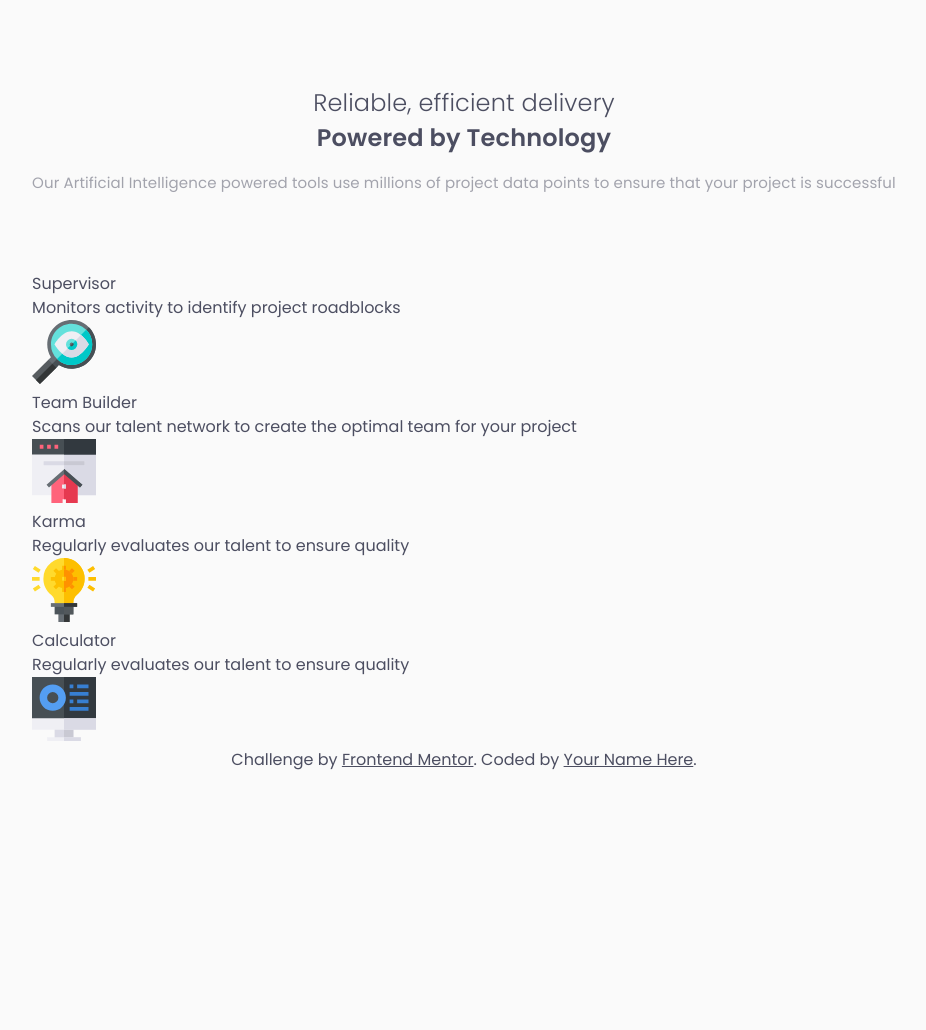
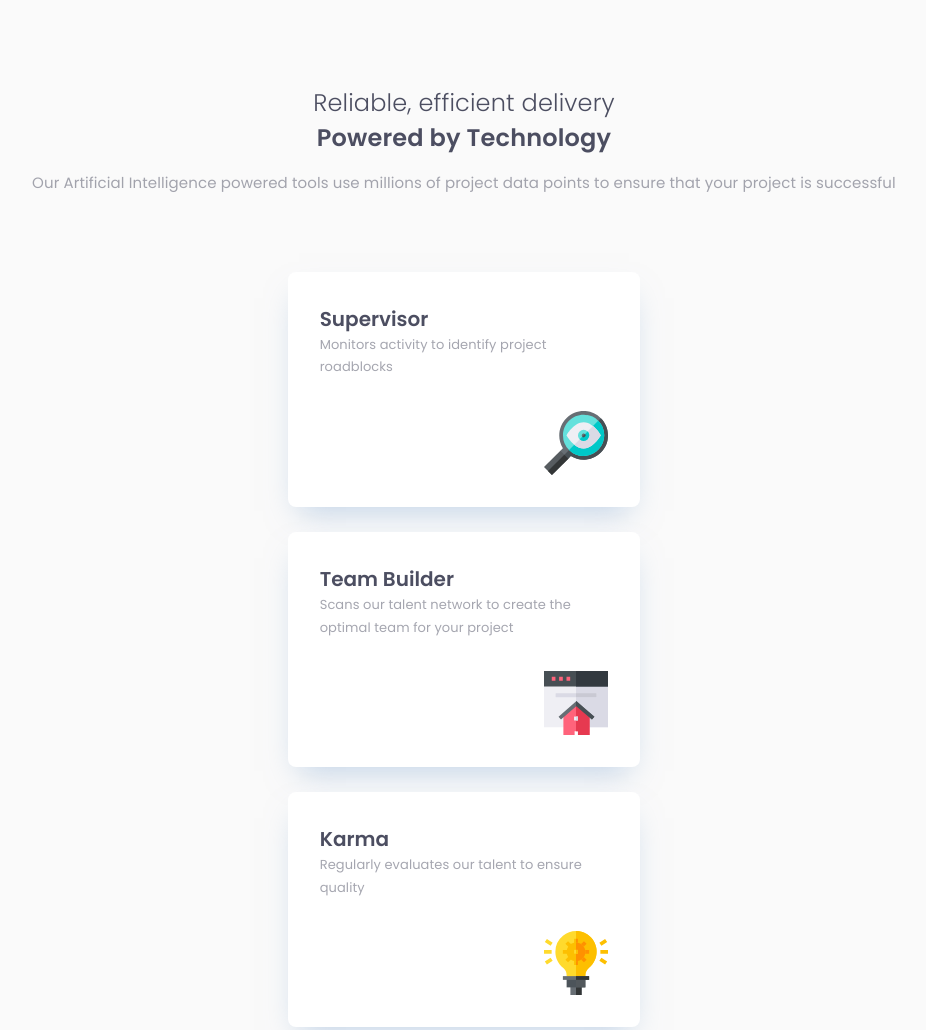
Before and after one commit to gustavo2023/four-card-feature-section, a plain HTML site: page index.html in a window 1280 px wide. Shown: the top 1030 px of the page, without its empty margins (176-1102 px from the left). Before the commit the page ends 850 px from the top, so only its background shows below. Drawn offline with Linux system fonts and the light colour scheme.

Commit message:
update changes

```diff
--- a/index.html
+++ b/index.html
@@ -99,7 +99,7 @@
             </g>
           </svg>
         </div>
-        <div class="box-container middle">
+        <div class="middle-container">
           <div class="box-container top">
             <p class="title">Team Builder</p>
             <p class="content">
@@ -263,7 +263,10 @@
         Challenge by
         <a href="https://www.frontendmentor.io?ref=challenge" target="_blank"
           >Frontend Mentor</a
-        >. Coded by <a href="#">Your Name Here</a>.
+        >. Coded by
+        <a href="https://github.com/gustavo2023" target="_blank"
+          >Gustavo Gutierrez</a
+        >.
       </p>
     </footer>
   </body>
--- a/styles.css
+++ b/styles.css
@@ -118,11 +118,15 @@ body {
   font-family: "Poppins", sans-serif;
   background-color: var(--light-gray);
   color: var(--dark-blue);
+}
+
+main {
   display: flex;
   flex-direction: column;
   align-items: center;
   justify-content: center;
   padding: 85px 32px 78px 32px;
+  margin-bottom: 80px;
 }
 
 .product-description {
@@ -154,3 +158,57 @@ body {
   letter-spacing: 0.0065rem;
   opacity: 0.5;
 }
+
+.container {
+  display: grid;
+  grid-template-columns: 1fr;
+  gap: 1.56rem;
+}
+
+.box-container {
+  max-width: 22rem;
+  max-height: 15.6rem;
+  background-color: #fff;
+  box-shadow: 0px 15px 30px -11px hsla(213, 47%, 67%, 0.502);
+  border-radius: 0.5rem;
+  padding: 9%;
+  display: flex;
+  flex-direction: column;
+}
+
+.middle-container {
+  display: flex;
+  flex-direction: column;
+  gap: 1.56rem;
+}
+
+.title {
+  font-size: 1.25rem;
+  font-weight: 600;
+  line-height: normal;
+}
+
+.content {
+  font-size: 0.8125rem;
+  font-weight: 400;
+  line-height: 176.923%;
+  letter-spacing: 0.00563rem;
+  opacity: 0.5;
+  margin-bottom: 2rem;
+}
+
+.box-container svg {
+  max-width: 4rem;
+  max-height: 4rem;
+  align-self: flex-end;
+}
+
+footer {
+  display: flex;
+  flex-direction: column;
+  align-items: center;
+  justify-content: center;
+  padding: 1.5rem 0;
+  font-size: 1rem;
+  opacity: 0.7;
+}
```
